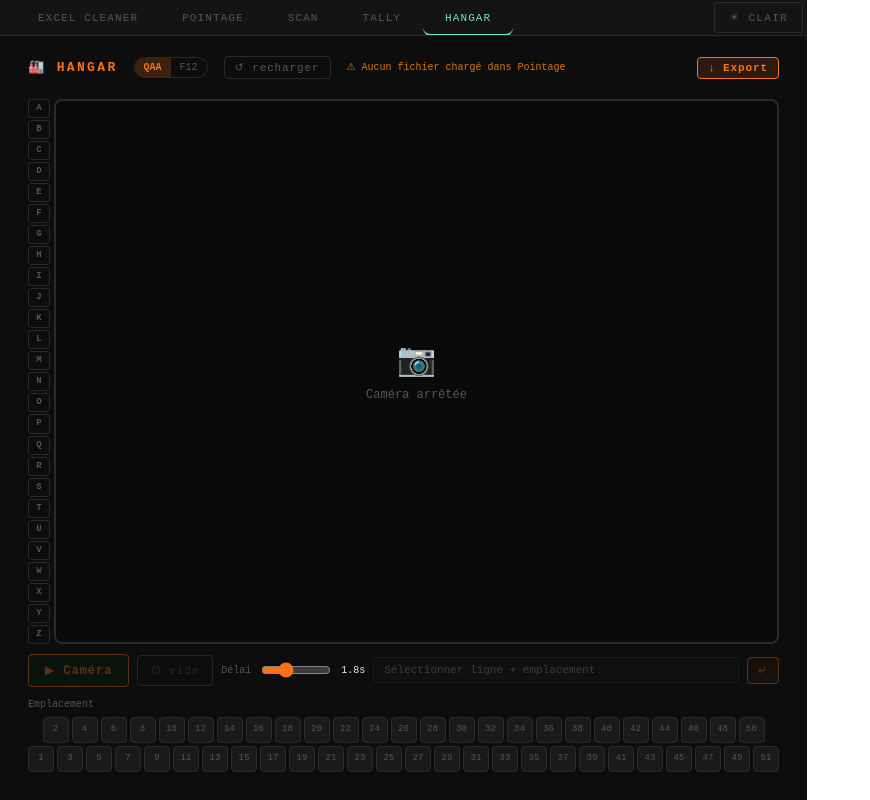
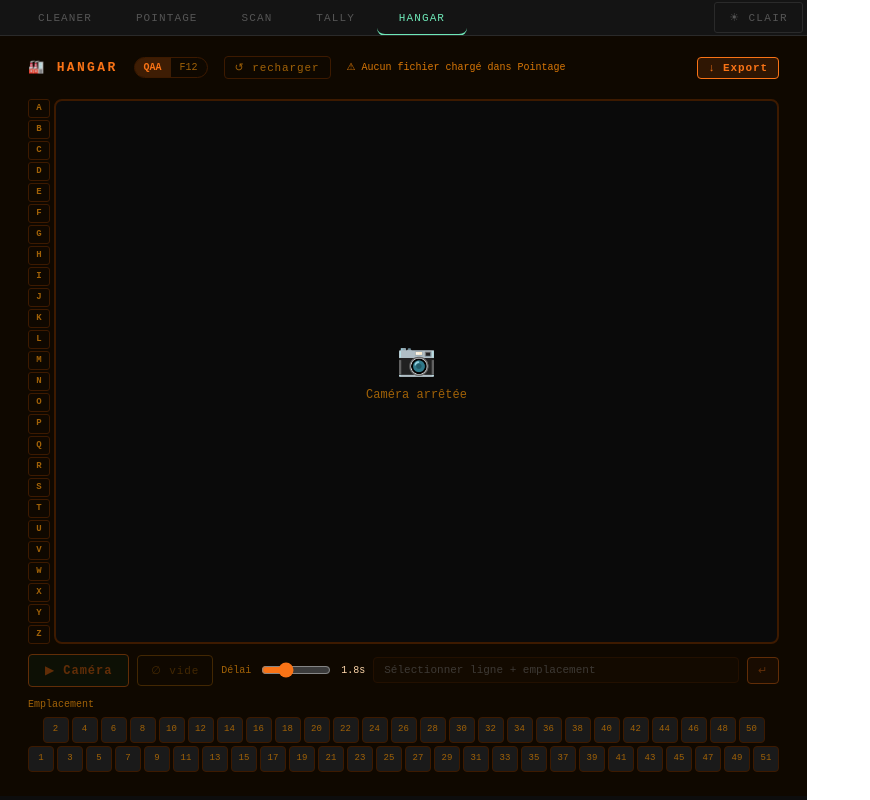
Before and after one commit to DjangoPepper/STEpi, a React (Vite) app: page / in a window 1280 px wide. Both pictures are taken after a click on the button "HANGAR". Shown: the whole page, without its empty margins (0-870 px from the left). Built offline with nearby package versions, Linux system fonts and the light colour scheme.

Commit message:
color modification

```diff
--- a/src/App.tsx
+++ b/src/App.tsx
@@ -10,7 +10,7 @@ import { useWindowWidth } from "./useWindowWidth";
 type TabId = "cleaner" | "pointage" | "scan" | "tally" | "hangar";
 
 const TABS: { id: TabId; label: string }[] = [
-  { id: "cleaner", label: "Excel Cleaner" },
+  { id: "cleaner", label: "Cleaner" },
   { id: "pointage",      label: "Pointage" },
   { id: "scan",          label: "Scan" },
   { id: "tally",         label: "Tally" },
--- a/src/hangar.tsx
+++ b/src/hangar.tsx
@@ -50,11 +50,11 @@ const LINE_BG_DARK  = ["#1c1305","#051c09","#06091c","#1a0512","#051a1a","#14190
 const LINE_BG_LIGHT = ["#fff7ed","#f0fdf4","#eff6ff","#fdf4ff","#f0fdfa","#fefce8","#fff1f2"];
 
 export default function Hangar({ dark }: HangarProps) {
-  const bg      = dark ? "#0d0d0d" : "#f5f5f5";
-  const surface = dark ? "#141414" : "#ffffff";
-  const text    = dark ? "#e8e8e0" : "#1a1a1a";
-  const muted   = dark ? "#555"    : "#888";
-  const border  = dark ? "#2a2a2a" : "#d0d0d0";
+  const bg      = dark ? "#0f0800" : "#fff5f2";
+  const surface = dark ? "#1a0e00" : "#ffffff";
+  const text    = dark ? "#fed7aa" : "#9f1239";
+  const muted   = dark ? "#a16207" : "#be185d";
+  const border  = dark ? "#3d1a00" : "#fecdd3";
   const danger  = dark ? "#f87171" : "#dc2626";
   const amber   = "#d97706";
 
@@ -671,14 +671,12 @@ export default function Hangar({ dark }: HangarProps) {
                           cursor: isOcc && !isSel ? "not-allowed" : "pointer",
                           border: isSel ? `2px solid ${accent}` : `1px solid ${isOcc ? "transparent" : border}`,
                           background: isSel ? accent+"33"
-                            : isVide ? (dark ? "#3b0764" : "#ede9fe")
                             : isOcc  ? (dark ? "#2a1a00" : "#fde68a")
                             : (dark ? "#1a1a1a" : "#f0f0f0"),
                           color: isSel ? accent
-                            : isVide ? (dark ? "#ddd6fe" : "#7c3aed")
                             : isOcc  ? "#92400e"
                             : muted,
-                          fontWeight: isSel || isVide ? 700 : 400,
+                          fontWeight: isSel ? 700 : 400,
                           opacity: isOcc && !isSel ? 0.75 : 1,
                         }}>{s}</button>
                     );
@@ -756,25 +754,23 @@ export default function Hangar({ dark }: HangarProps) {
                       <tbody>
                         {selectedLine.items.map((it, i) => {
                           const isVide = it.code.startsWith("∅");
-                          const lavBg  = "#7c3aed";
-                          const lavFg  = "#ffffff";
                           return (
-                          <tr key={it.code} style={{ background: isVide ? lavBg : undefined }}>
-                            <td style={tdS()}><span style={{color: isVide ? "#ddd6fe" : muted}}>{i+1}</span></td>
-                            <td style={{...tdS(), color: isVide ? lavFg : text}}>{isVide ? "∅ vide" : it.code}</td>
-                            <td style={{...tdS(true), color: isVide ? "#ddd6fe" : (it.weight===null?amber:text)}}>{fmtW(it.weight)}</td>
-                            {showPos && <td style={{...tdS(), fontWeight:700, color: isVide ? "#ddd6fe" : (it.position?accent:muted)}}>{it.position ?? "—"}</td>}
+                          <tr key={it.code}>
+                            <td style={tdS()}><span style={{color: muted}}>{i+1}</span></td>
+                            <td style={{...tdS(), color: text}}>{isVide ? "∅ vide" : it.code}</td>
+                            <td style={{...tdS(true), color: it.weight===null?amber:text}}>{fmtW(it.weight)}</td>
+                            {showPos && <td style={{...tdS(), fontFamily:MONO, fontWeight:700, color: it.position?accent:muted}}>{it.position ? `${selectedLine.name}${String(parseInt(it.position)).padStart(2,"0")}` : "—"}</td>}
                             <td style={tdS()}>
                               <span style={{ fontSize:9, padding:"1px 6px", borderRadius:8,
-                                background: isVide ? "#5b21b6" : (it.fromExcel?(dark?"#0a200f":"#dcfce7"):(dark?"#1a100a":"#fef3c7")),
-                                border:`1px solid ${isVide ? "#8b5cf6" : (it.fromExcel?accent:amber)}`,
-                                color: isVide ? lavFg : (it.fromExcel?accent:amber) }}>
+                                background: it.fromExcel?(dark?"#0a200f":"#dcfce7"):(dark?"#1a100a":"#fef3c7"),
+                                border:`1px solid ${it.fromExcel?accent:amber}`,
+                                color: it.fromExcel?accent:amber }}>
                                 {isVide ? "∅" : (it.fromExcel?"Excel":"Manuel")}
                               </span>
                             </td>
                             <td style={tdS()}>
                               <button onClick={()=>removeItem(selectedLine.id, it.code)}
-                                style={{...btnBase, padding:"1px 6px", background:"transparent", border:"none", color: isVide ? "#ddd6fe" : muted, fontSize:12}}>×</button>
+                                style={{...btnBase, padding:"1px 6px", background:"transparent", border:"none", color: muted, fontSize:12}}>×</button>
                             </td>
                           </tr>
                           );
@@ -874,14 +870,12 @@ export default function Hangar({ dark }: HangarProps) {
                         cursor: isOcc && !isSel ? "not-allowed" : "pointer",
                         border: isSel ? `2px solid ${accent}` : `1px solid ${isOcc ? "transparent" : border}`,
                         background: isSel ? accent+"33"
-                          : isVide ? (dark ? "#3b0764" : "#ede9fe")
                           : isOcc  ? (dark ? "#2a1a00" : "#fde68a")
                           : (dark ? "#1c1c1c" : "#f0f0f0"),
                         color: isSel ? accent
-                          : isVide ? (dark ? "#ddd6fe" : "#7c3aed")
                           : isOcc  ? "#92400e"
                           : muted,
-                        fontWeight: isSel || isVide ? 700 : 400,
+                        fontWeight: isSel ? 700 : 400,
                         opacity: isOcc && !isSel ? 0.75 : 1,
                       }}>{s}</button>
                   );
--- a/src/pointage.tsx
+++ b/src/pointage.tsx
@@ -84,14 +84,14 @@ interface PointageProps {
 /* ═══════════════════ COMPONENT ════════════════════════════ */
 export default function Pointage({ dark, initialData }: PointageProps) {
   /* Theme */
-  const bg      = dark ? "#0d0d0d" : "#f5f5f5";
-  const surface = dark ? "#141414" : "#fff";
-  const text    = dark ? "#e8e8e0" : "#1a1a1a";
-  const accent  = dark ? "#6ee7b7" : "#059669";
-  const muted   = dark ? "#555"    : "#888";
-  const border  = dark ? "#222"    : "#ddd";
-  const hdrBg   = dark ? "#0b0b0b" : "#f0f0f0";
-  const rowAlt  = dark ? "#111"    : "#f9f9f9";
+  const bg      = dark ? "#04040e" : "#eff6ff";
+  const surface = dark ? "#08081c" : "#fff";
+  const text    = dark ? "#bae6fd" : "#1e3a8a";
+  const accent  = dark ? "#22d3ee" : "#1d4ed8";
+  const muted   = dark ? "#2d6a99" : "#3b82f6";
+  const border  = dark ? "#112244" : "#bfdbfe";
+  const hdrBg   = dark ? "#02020b" : "#dbeafe";
+  const rowAlt  = dark ? "#060616" : "#f0f7ff";
 
   const vw       = useWindowWidth();
   const isMobile = vw < 640;
@@ -129,6 +129,10 @@ export default function Pointage({ dark, initialData }: PointageProps) {
   const [searchOpen, setSearchOpen] = useState(false);
   const [destOpen,   setDestOpen]   = useState(false);
   const [histOpen,   setHistOpen]   = useState(false);
+
+  /* Header inline editing */
+  const [editingHeader,    setEditingHeader]    = useState<number | null>(null);
+  const [editingHeaderVal, setEditingHeaderVal] = useState("");
 
   /* ─── Persist ───────────────────────────────────────────── */
   useEffect(() => { LS.set("ptg_headers",      headers);       }, [headers]);
@@ -206,14 +210,6 @@ export default function Pointage({ dark, initialData }: PointageProps) {
     setSortCol(null); setSortDir("none");
   };
 
-  const sortIcon = (ci: number) => {
-    if (sortCol !== ci || sortDir === "none")
-      return <span style={{ opacity: 0.3, fontSize: 11, lineHeight: 1 }}>−</span>;
-    return sortDir === "asc"
-      ? <span style={{ color: accent, fontSize: 11, lineHeight: 1 }}>↓</span>
-      : <span style={{ color: accent, fontSize: 11, lineHeight: 1 }}>↑</span>;
-  };
-
   /* ─── Destinations ──────────────────────────────────────── */
   const addDestination = () => {
     const name = newDestName.trim(); if (!name) return;
@@ -268,7 +264,7 @@ export default function Pointage({ dark, initialData }: PointageProps) {
     color: text, outline: "none", ...extra,
   });
   const btnStyle = (extra?: CSSProperties): CSSProperties => ({
-    fontFamily: MONO, fontSize: isMobile ? 14 : 10, letterSpacing: isMobile ? 0 : "0.1em",
+    fontFamily: MONO, fontSize: isMobile ? 15 : 11, letterSpacing: isMobile ? 0 : "0.1em",
     textTransform: isMobile ? "none" : "uppercase" as const, cursor: "pointer", border: "none",
     borderRadius: 3, padding: isMobile ? "12px 18px" : "6px 14px", ...extra,
   });
@@ -577,33 +573,47 @@ export default function Pointage({ dark, initialData }: PointageProps) {
           {/* ══ TABLE ══ */}
           <div style={{ overflowX: "auto", borderRadius: 6, border: `1px solid ${border}` }}
             onClick={(e) => e.stopPropagation()}>
-            <table style={{ width: "100%", borderCollapse: "collapse", fontSize: 11, fontFamily: MONO }}>
+            <table style={{ width: "100%", borderCollapse: "collapse", fontSize: 12, fontFamily: MONO }}>
               <thead>
                 <tr>
                   {[...headers, "DEST"].map((h, ci) => {
                     const isDestCol = ci === headers.length;
                     return (
-                      <th key={ci} style={{
-                        background: hdrBg, borderBottom: `2px solid ${border}`,
+                      <th key={ci}
+                        onClick={(e) => { if (editingHeader !== ci) { e.stopPropagation(); cycleSortCol(isDestCol ? -1 : ci); } }}
+                        onDoubleClick={(e) => { if (!isDestCol) { e.stopPropagation(); setEditingHeader(ci); setEditingHeaderVal(h); } }}
+                        style={{
+                          background: hdrBg,
+                          borderBottom: (sortCol === (isDestCol ? -1 : ci) && sortDir !== "none") ? `2px solid ${accent}` : `2px solid ${border}`,
                           padding: "8px 10px", textAlign: "left",
-                        fontSize: 10, letterSpacing: "0.12em", textTransform: "uppercase",
-                        color: accent, whiteSpace: "nowrap", position: "relative",
+                          fontSize: 11, letterSpacing: "0.12em", textTransform: "uppercase",
+                          color: (sortCol === (isDestCol ? -1 : ci) && sortDir !== "none") ? accent : text,
+                          whiteSpace: "nowrap", position: "relative",
+                          cursor: "pointer", userSelect: "none" as const,
                         }}>
+                        {editingHeader === ci && !isDestCol ? (
+                          <input autoFocus value={editingHeaderVal}
+                            onChange={(e) => setEditingHeaderVal(e.target.value)}
+                            onKeyDown={(e) => {
+                              if (e.key === "Enter") {
+                                if (editingHeaderVal.trim()) setHeaders((p) => p.map((hh, i) => i === ci ? editingHeaderVal.trim() : hh));
+                                setEditingHeader(null);
+                              }
+                              if (e.key === "Escape") setEditingHeader(null);
+                            }}
+                            onBlur={() => {
+                              if (editingHeaderVal.trim()) setHeaders((p) => p.map((hh, i) => i === ci ? editingHeaderVal.trim() : hh));
+                              setEditingHeader(null);
+                            }}
+                            onClick={(e) => e.stopPropagation()}
+                            style={{ fontFamily: MONO, fontSize: 11, background: "transparent", border: "none",
+                              borderBottom: `1px solid ${accent}`, color: accent, outline: "none",
+                              width: "100%", padding: 0, letterSpacing: "0.12em", textTransform: "uppercase" as const }}
+                          />
+                        ) : (
                           <div style={{ display: "flex", alignItems: "center", gap: 5 }}>
                             <span>{h}</span>
-                          {isDestCol ? (
-                            <button onClick={() => cycleSortCol(-1)} title="Trier par destination"
-                              style={{ background: "transparent", border: "none", cursor: "pointer",
-                                padding: "0 2px", display: "flex", alignItems: "center" }}>
-                              {sortIcon(-1)}
-                            </button>
-                          ) : (
-                            <>
-                              <button onClick={() => cycleSortCol(ci)} title="Trier"
-                                style={{ background: "transparent", border: "none", cursor: "pointer",
-                                  padding: "0 2px", display: "flex", alignItems: "center" }}>
-                                {sortIcon(ci)}
-                              </button>
+                            {!isDestCol && (
                               <button
                                 onClick={(e) => { e.stopPropagation(); closeAllFmt(ci); }}
                                 title="Format visuel"
@@ -614,9 +624,9 @@ export default function Pointage({ dark, initialData }: PointageProps) {
                                   color: fmtPattern[ci] ? accent : muted + "bb",
                                   padding: "1px 4px", borderRadius: 2, fontSize: 12, lineHeight: 1,
                                 }}>⋯</button>
-                            </>
                             )}
                           </div>
+                        )}
 
                         {/* Format popover */}
                         {!isDestCol && fmtOpen[ci] && (
```
Lines whose indentation alone changed are shown as unchanged.
